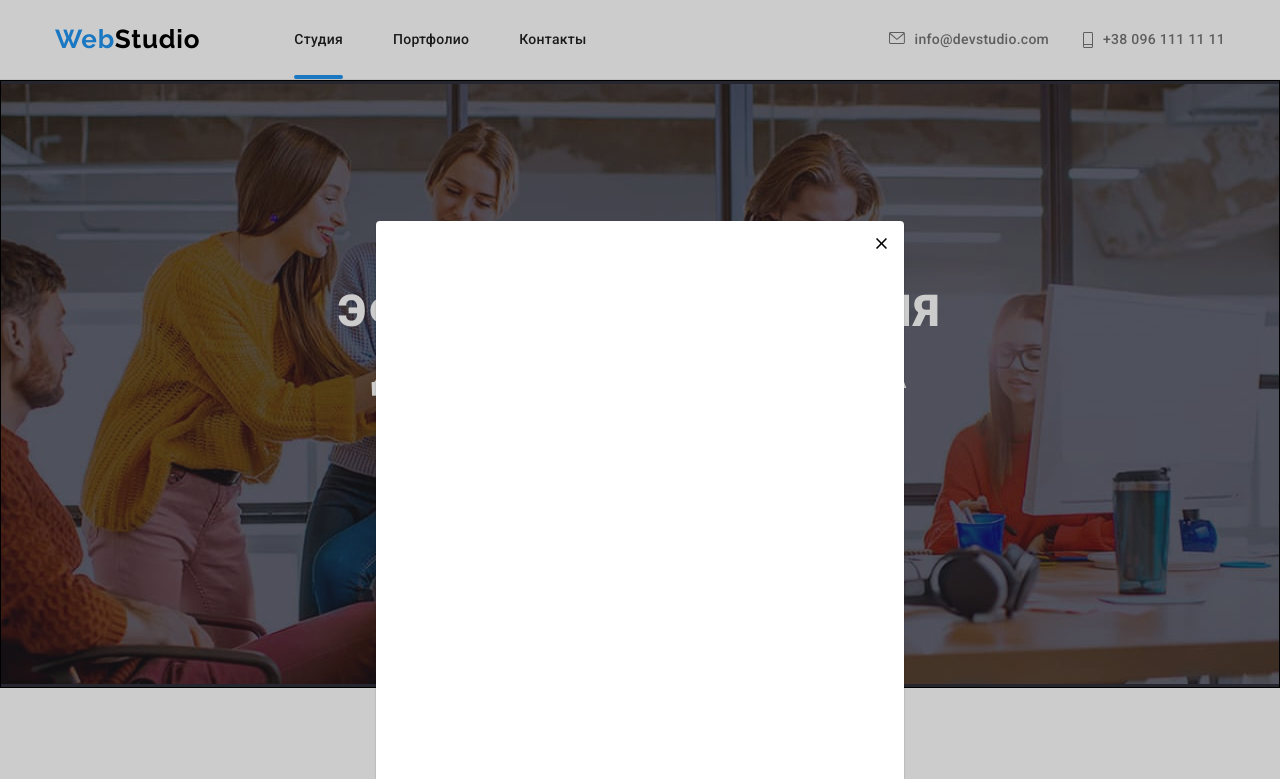
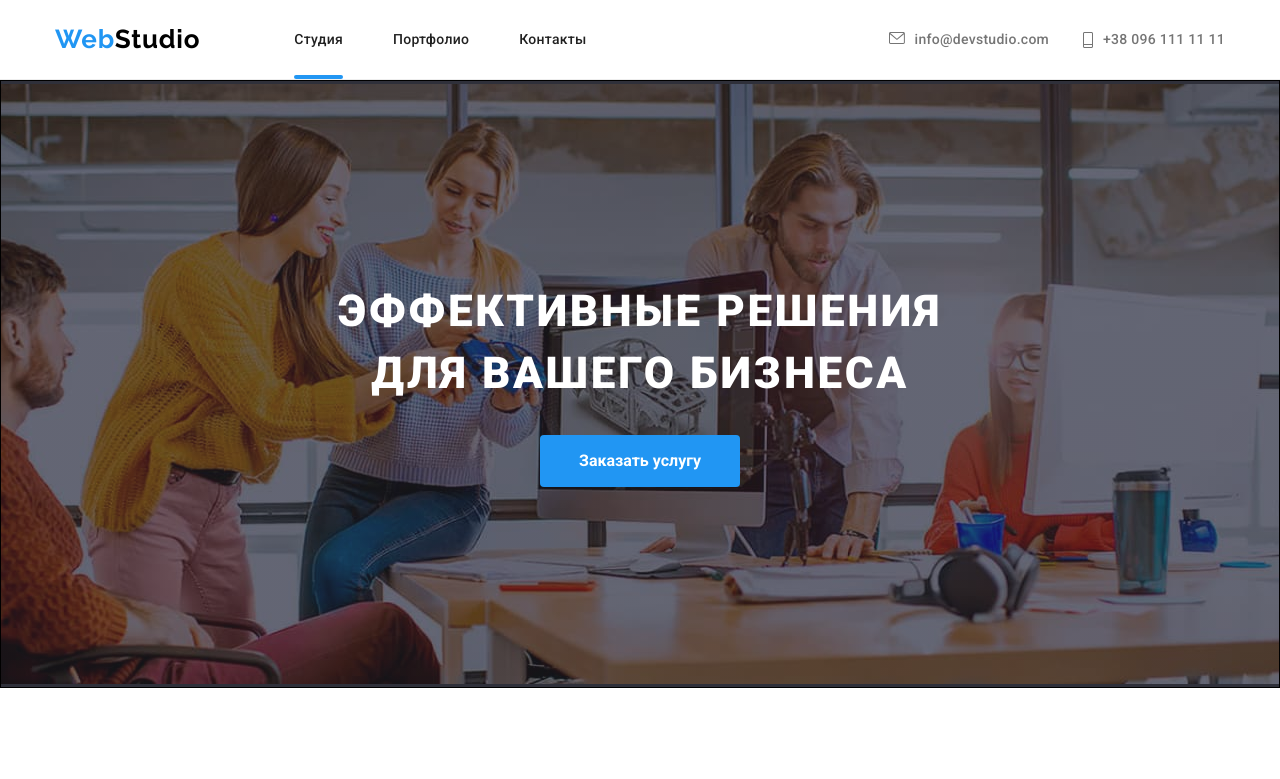
Before and after one commit to Krystovirus/goit-markup-hw-05, a plain HTML site: page index.html in a window 1280 px wide. Shown: the top 779 px of the page. Drawn offline with nearby package versions, Linux system fonts and the light colour scheme.

Commit message:
Update index.html

```diff
--- a/index.html
+++ b/index.html
@@ -48,7 +48,7 @@
                 <button type="button" class="button service-order" data-modal-open>Заказать услугу</button>
             </div>
 
-            <div class="modal-bgd" data-modal>
+            <div class="modal-bgd is-hidden" data-modal>
                 <div class="data-modal-container">
                     <button type="button" class="close-button" data-modal-close>
                         <svg class="close-icon" aria-label="link mail" width="30" height="30">
```
